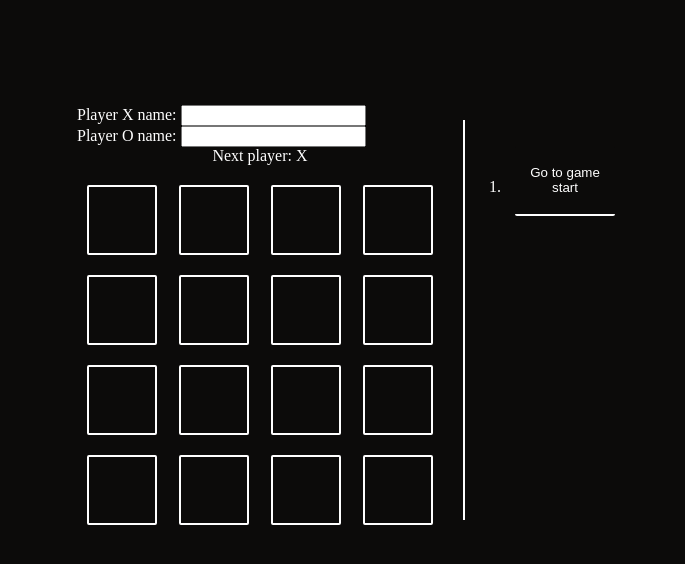
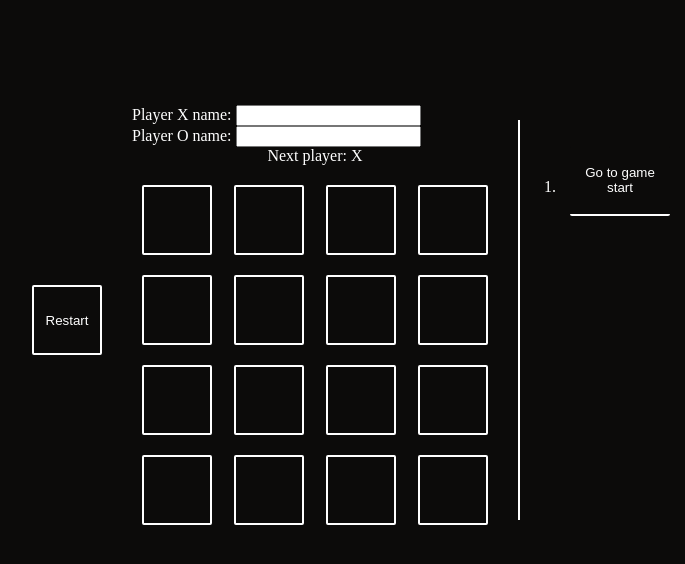
Before and after one commit to Bedoya1905/tricky, a React (Vite) app: page / in a window 1280 px wide. Shown: the top 564 px of the page, without its empty margins (285-970 px from the left). Built offline with nearby package versions, Linux system fonts and the light colour scheme.

Commit message:
Deberia ya de estar bien...

```diff
--- a/src/App.jsx
+++ b/src/App.jsx
@@ -105,6 +105,12 @@ export default function Game() {
     setCurrentMove(nextHistory.length - 1);
   }
 
+  function restart(){
+    jumpTo(0);
+    const nextHistory = [...history.slice(0, 1)];
+    setHistory(nextHistory);
+  }
+
   function jumpTo(nextMove) {
     setCurrentMove(nextMove);
   }
@@ -125,6 +131,9 @@ export default function Game() {
 
   return (
     <div className="game">
+      <div className="game-restart">
+        <button onClick={() => restart()} className='restart-button'>Restart</button>
+      </div>
       <div className="game-board">
         <Board xIsNext={xIsNext} squares={currentSquares} onPlay={handlePlay}/>
       </div>
```
